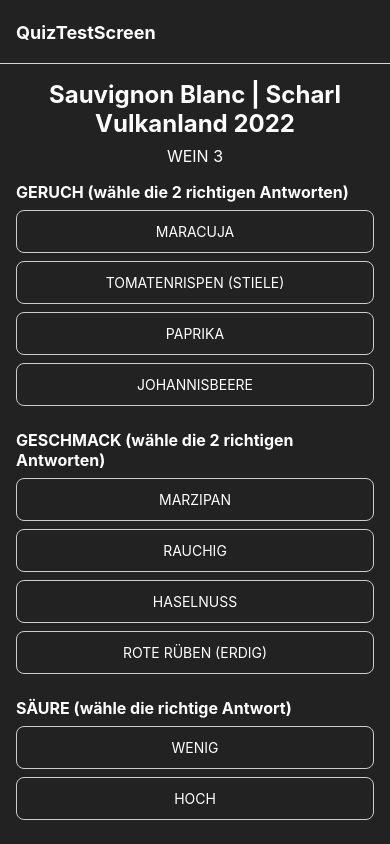
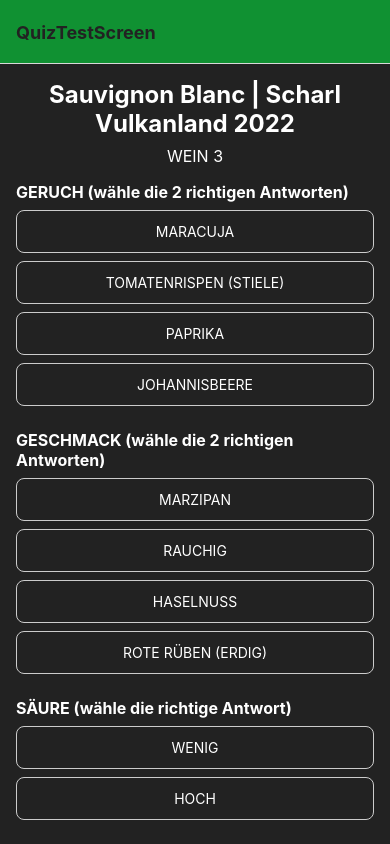
Before and after one commit to 13nico01/DA-VinoVenture, a React Native app in the folder vinoventure_mobile/: screen /QuizTestScreen in a window 390 px wide. Shown: the top 844 px of the page. Built offline with nearby package versions, Linux system fonts and the light colour scheme.

Commit message:
style änderungen am Quiz

```diff
--- a/vinoventure_mobile/App.js
+++ b/vinoventure_mobile/App.js
@@ -15,8 +15,8 @@ const App = () => {
     <NavigationContainer>
         <Stack.Navigator
             screenOptions={{
-                headerStyle: { backgroundColor: '#222' }, // Hintergrundfarbe der Navigationsleiste
-                headerTintColor: '#fff', // Textfarbe der Navigationsleiste
+                headerStyle: { backgroundColor: '#109132' }, // Hintergrundfarbe der Navigationsleiste
+                headerTintColor: '#222', // Textfarbe der Navigationsleiste
                 headerTitleStyle: { fontWeight: 'bold' }, // Textstil
             }}
         >
--- a/vinoventure_mobile/Frontend/MainComponents/QuizTestScreen.jsx
+++ b/vinoventure_mobile/Frontend/MainComponents/QuizTestScreen.jsx
@@ -145,8 +145,8 @@ const styles = StyleSheet.create({
         alignItems: 'center'
     },
     selectedOption: {
-        backgroundColor: '#4caf50',
-        borderColor: '#4caf50'
+        backgroundColor: '#109132',
+        borderColor: '#109132'
     },
     optionText: {
         color: '#fff',
```
